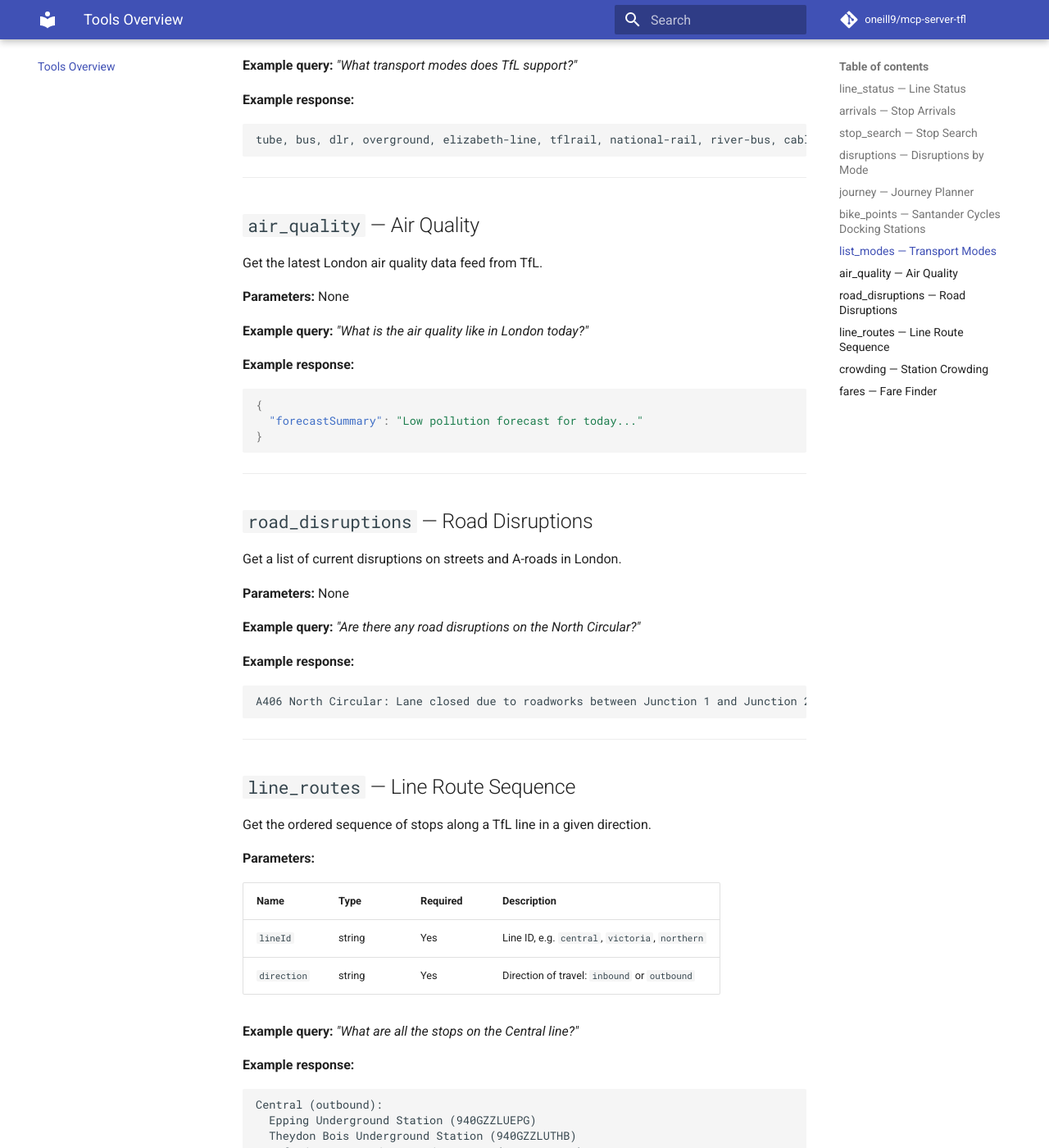
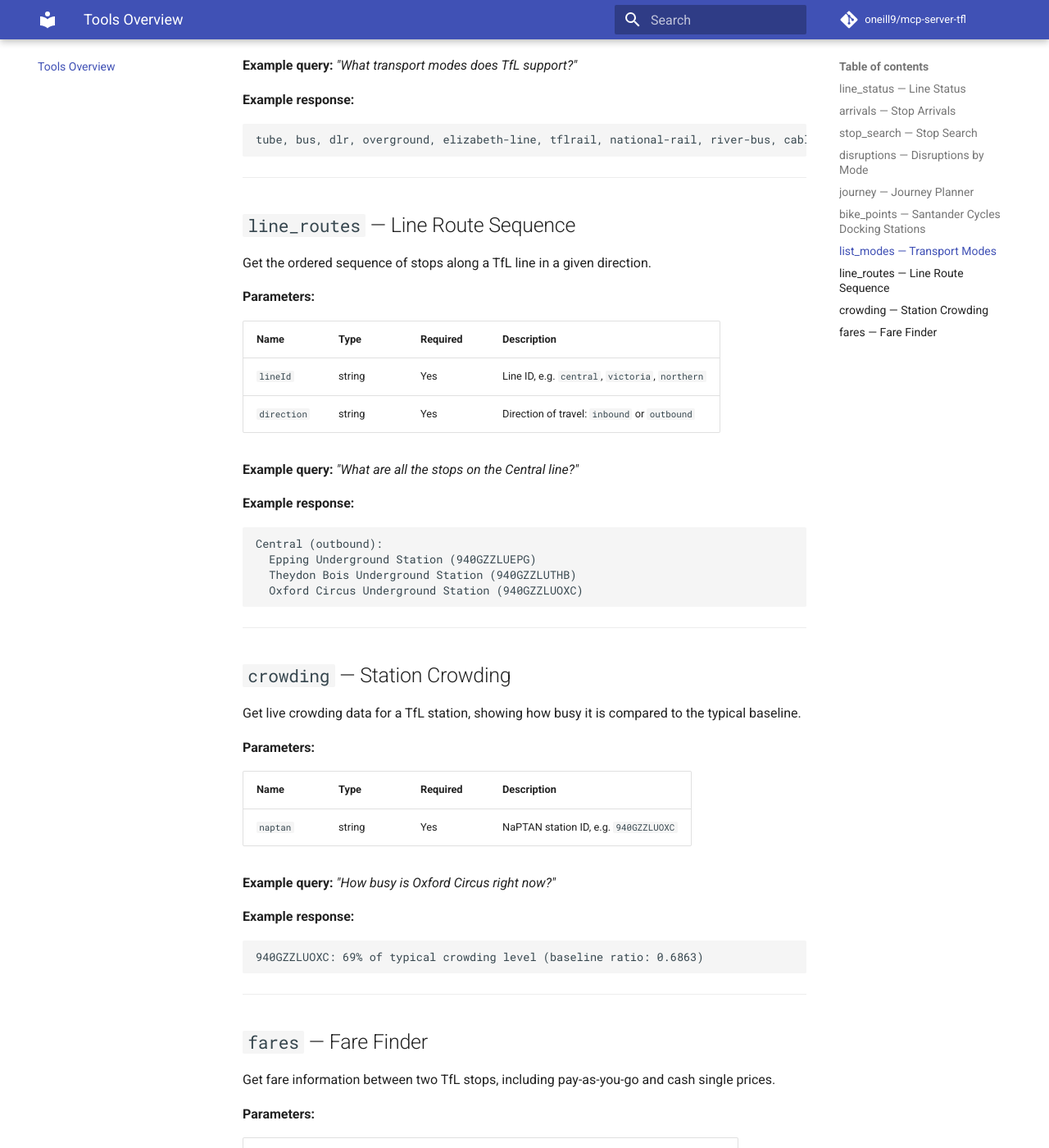
Before and after one commit to oneill9/mcp-server-tfl, an MkDocs documentation site: the page built from docs/tools.md, in a window 1280 px wide and 1400 px high, scrolled down 3239 px. Shown: the whole window at 82% size. Built offline with MkDocs 1.6.1 and Material for MkDocs 9.7.7, drawn with Linux system fonts in a browser that asks for light colours; comment, search, counter and statistics services are not loaded; some of the changed text lies outside the part shown.

Commit message:
docs: remove air_quality and road_disruptions from README and doc site
The server no longer offers air pollution or road disruption tools.
Update the tools table, feature list, and tools reference to reflect
the focused public transport scope.

https://claude.ai/code/session_01GM59nBdBpUtS3UyJbVBXFs

````diff
--- a/docs/tools.md
+++ b/docs/tools.md
@@ -138,38 +138,6 @@ tube, bus, dlr, overground, elizabeth-line, tflrail, national-rail, river-bus, c
 
 ---
 
-## `air_quality` — Air Quality
-
-Get the latest London air quality data feed from TfL.
-
-**Parameters:** None
-
-**Example query:** *"What is the air quality like in London today?"*
-
-**Example response:**
-```json
-{
-  "forecastSummary": "Low pollution forecast for today..."
-}
-```
-
----
-
-## `road_disruptions` — Road Disruptions
-
-Get a list of current disruptions on streets and A-roads in London.
-
-**Parameters:** None
-
-**Example query:** *"Are there any road disruptions on the North Circular?"*
-
-**Example response:**
-```
-A406 North Circular: Lane closed due to roadworks between Junction 1 and Junction 2
-```
-
----
-
 ## `line_routes` — Line Route Sequence
 
 Get the ordered sequence of stops along a TfL line in a given direction.
````
Also changed, not shown: other parts of docs/tools.md (+1 -1 lines), README.md (+0 -2 lines), docs/index.md (+0 -5 lines).
